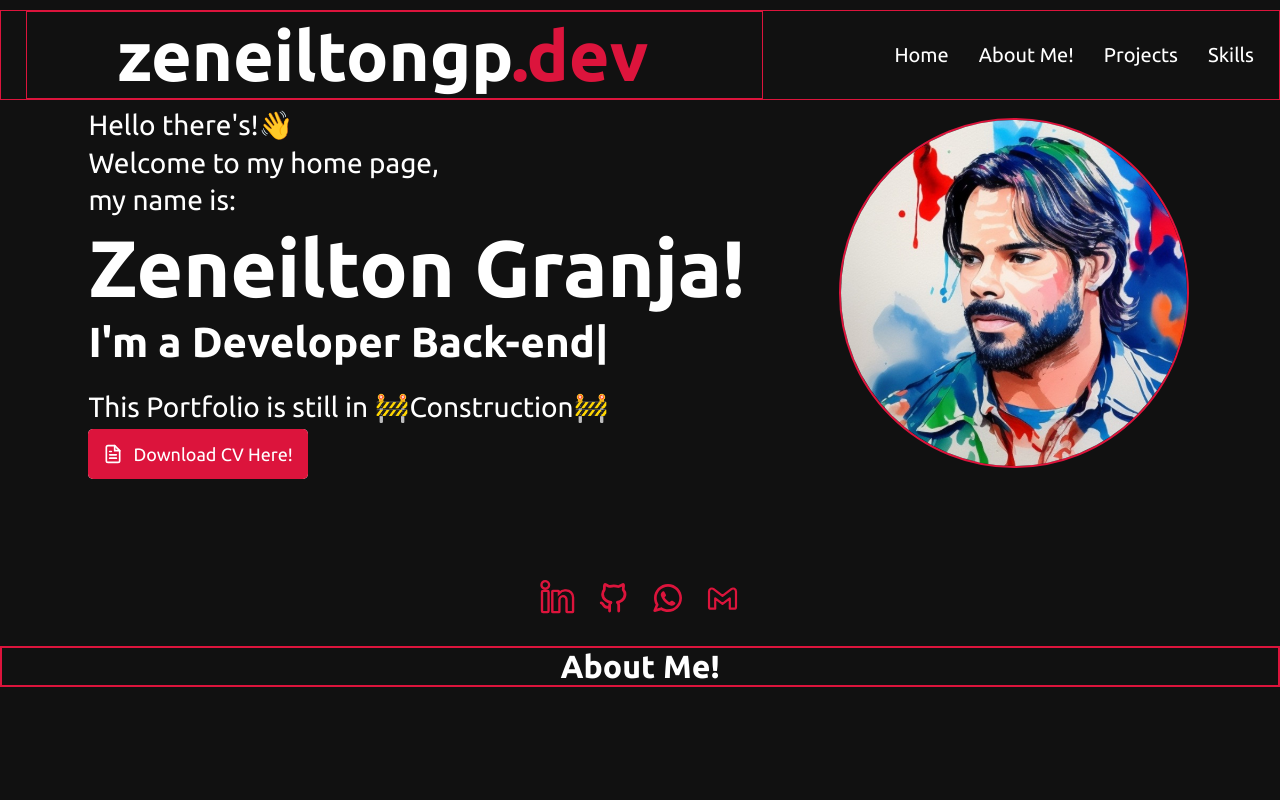
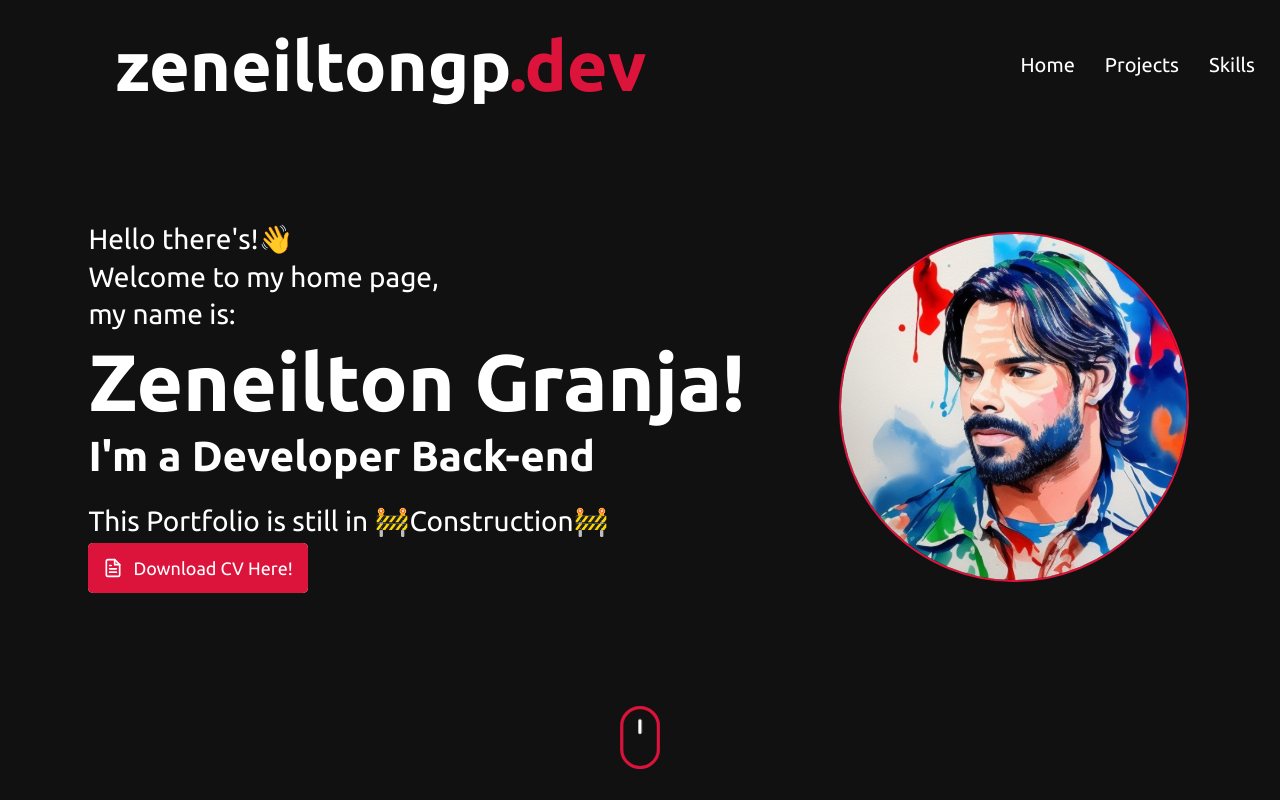
Before and after one commit to zeneiltongpdev/my-portfolio, a React (Vite) app: page / in a window 1280 px wide. Shown: the top 800 px of the page. Built offline with nearby package versions, Linux system fonts and the light colour scheme.

Commit message:
inserted-scroll-down-icon

```diff
--- a/src/components/Button/button.tsx
+++ b/src/components/Button/button.tsx
@@ -36,6 +36,7 @@ const DownloadButtonStyle = styled.button`
     100% {
      transform: translateY(0%);
     }
+  }
 `;
 
 const DownloadButtonDocs = styled.div`
--- /dev/null
+++ b/src/components/Button/scroll.tsx
@@ -0,0 +1,54 @@
+import styled from "styled-components";
+
+const ScrollDown = styled.div`
+
+  @keyframes scroll {
+    0% {
+      transform: translateY(0);
+    }
+    30% {
+      transform: translateY(100px);
+    }
+  }
+
+  svg #wheel {
+    animation: scroll ease 1.5s infinite;
+  }
+`;
+
+const Scroll = () => {
+  return (
+    <ScrollDown>
+      <svg
+        width="40px"
+        height="100%"
+        viewBox="0 0 247 390"
+        version="1.1"
+        xmlns="http://www.w3.org/2000/svg"
+        xmlnsXlink="http://www.w3.org/1999/xlink"
+        fill-rule="evenodd"
+        clip-rule="evenodd"
+        stroke-linecap="round"
+        stroke-linejoin="round"
+        stroke-miterlimit="1.5"
+      >
+        <path
+          id="wheel"
+          d="M123.359,79.775l0,72.843"
+          fill="none"
+          stroke="#fff"
+          stroke-width="20px"
+        />
+        <path
+          id="mouse"
+          d="M236.717,123.359c0,-62.565 -50.794,-113.359 -113.358,-113.359c-62.565,0 -113.359,50.794 -113.359,113.359l0,143.237c0,62.565 50.794,113.359 113.359,113.359c62.564,0 113.358,-50.794 113.358,-113.359l0,-143.237Z"
+          fill="none"
+          stroke="#dc143c"
+          stroke-width="20px"
+        />
+      </svg>
+    </ScrollDown>
+  );
+};
+
+export default Scroll;
--- a/src/components/Header/index.tsx
+++ b/src/components/Header/index.tsx
@@ -8,9 +8,7 @@ const Headers = styled.header`
   width: 100%;
   height: 90px;
   padding: 0 25px;
-  margin-top: 10px;
-
-  border: solid 1px #dc143c;
+  margin-top: 20px;
 
   @media (max-width: 1024px) {
     width: 76.3%;
@@ -24,8 +22,6 @@ const Logo = styled.div`
   height: 100%;
   display: flex;
   align-items: center;
-
-  border: solid 1px #dc143c;
 
   @media (max-width: 1024px) {
     width: 50%;
@@ -138,20 +134,6 @@ const Header = () => {
             </motion.div>
           </LinkEdit>
 
-          <LinkEdit to="/about">
-            <motion.div
-              initial={{ opacity: 0, y: 0, z: -100 }}
-              animate={{ opacity: 1, y: 0, z: 0 }}
-              transition={{
-                duration: 2,
-                delay: 0.9,
-                ease: [0, 0.75, 0.25, 1],
-              }}
-            >
-              <Li>About Me!</Li>
-            </motion.div>
-          </LinkEdit>
-
           <LinkEdit to="/projects">
             <motion.div
               initial={{ opacity: 0, y: 0, z: -100 }}
--- a/src/pages/Home/About/index.tsx
+++ /dev/null
@@ -1,16 +0,0 @@
-import { styled } from "styled-components";
-import { Header } from "../../../components/Header";
-
-const Main = styled.main``;
-
-const About = () => {
-  return (
-    <>
-      <Header />
-
-      <Main></Main>
-    </>
-  );
-};
-
-export { About };
--- a/src/pages/Home/home2.tsx
+++ b/src/pages/Home/home2.tsx
@@ -3,21 +3,35 @@ import styled from "styled-components";
 const Home2container = styled.div`
   border: 2px solid #dc143c;
   width: 100%;
-  height: auto;
+  /* height: ; */
   display: flex;
   align-items: center;
   justify-content: center;
+  flex-direction: column;
+
+  margin-top: 70px;
+  margin-bottom: 70px;
 `;
 
 const H1 = styled.h1`
   color: #fff;
+  font-size: 48pt;
+`;
+
+const Container = styled.div`
+  border: 1px solid #dc143c;
+  width: 95%;
+  text-align: center;
+  margin-top: 20px;
 `;
 
 const Home2 = () => {
   return (
     <Home2container>
       <H1>About Me!</H1>
-
+      <Container>
+        <H1>Hi, I'm a Front-End Developer</H1>
+      </Container>
     </Home2container>
   );
 };
--- a/src/pages/Home/index.tsx
+++ b/src/pages/Home/index.tsx
@@ -5,6 +5,7 @@ import ImgPerfil from "../../assets/eu.png";
 import { TypeAnimation } from "react-type-animation";
 import DownloadButton from "../../components/Button/button";
 import Socials from "../../components/Socials";
+import Scroll from "../../components/Button/scroll";
 import Home2 from "./home2";
 
 const Animation = styled(TypeAnimation)``;
@@ -16,10 +17,9 @@ const Main = styled.main`
   align-items: center;
   justify-content: center;
   flex-direction: column;
-  margin-top: 5%;
 
   @media (max-width: 1600px) {
-    height: 80vh;
+    height: 100%;
   }
 
   @media (max-width: 1440px) {
@@ -28,18 +28,15 @@ const Main = styled.main`
   }
 
   @media (max-width: 1360px) {
-    height: 65vh;
+    height: auto;
   }
 
   @media (max-width: 1024px) {
-
   }
 
   @media (max-width: 768px) {
     margin-top: 50px;
   }
-
-
 `;
 
 const Info = styled.div`
@@ -50,6 +47,10 @@ const Info = styled.div`
   height: 65vh;
   margin-bottom: 100px;
   position: relative;
+
+  @media (max-width: 1600px) {
+    justify-content: space-between;
+  }
 
   @media (max-width: 1024px) {
     padding: 0px 100px;
@@ -155,8 +156,18 @@ const DivButton = styled.div`
   }
 `;
 
+const ScrollDiv = styled.div`
+  position: absolute;
+  margin-top: 150px;
+`;
+
 const DivSocial = styled.div`
-  padding-bottom: 20px;
+  display: flex;
+  justify-content: flex-end;
+  align-items: center;
+  padding: 25px;
+  width: 100%;
+  border-top: 1px solid #dc143c;
 `;
 
 const Home = () => {
@@ -284,24 +295,29 @@ const Home = () => {
             </DivButton>
           </DivTexts>
         </Info>
+        <ScrollDiv>
+          <motion.div
+            initial={{ opacity: 0, y: 0, z: -100 }}
+            animate={{ opacity: 1, y: 0, z: 0 }}
+            transition={{ duration: 2, delay: 3, ease: [0, 0.75, 0.25, 1] }}
+          >
+            <Scroll />
+          </motion.div>
+        </ScrollDiv>
+
+        <Home2 />
         <DivSocial>
           <motion.div
             initial={{ opacity: 0, y: 0, z: -100 }}
             animate={{ opacity: 1, y: 0, z: 0 }}
-            transition={{duration: 2,
-              delay: 3,
-              ease: [0, 0.75, 0.25, 1],
-            }}
+            transition={{ duration: 2, delay: 3, ease: [0, 0.75, 0.25, 1] }}
           >
             <Socials />
           </motion.div>
         </DivSocial>
-
-        <Home2 />
       </Main>
     </>
   );
 };
 
 export { Home };
-//1360px 768px
--- a/src/pages/routes.tsx
+++ b/src/pages/routes.tsx
@@ -1,6 +1,5 @@
 import { BrowserRouter, Routes, Route } from "react-router-dom";
 import { Home } from "./Home";
-import { About } from "./Home/About";
 import { Projects } from "./Projects";
 import { Skills } from "./Skills";
 
@@ -9,8 +8,6 @@ const AppRoutes = () => {
     <BrowserRouter>
       <Routes>
         <Route path="/" element={<Home />} />
-
-        <Route path="/about" element={<About />} />
 
         <Route path="/projects" element={<Projects />} />
 
```
